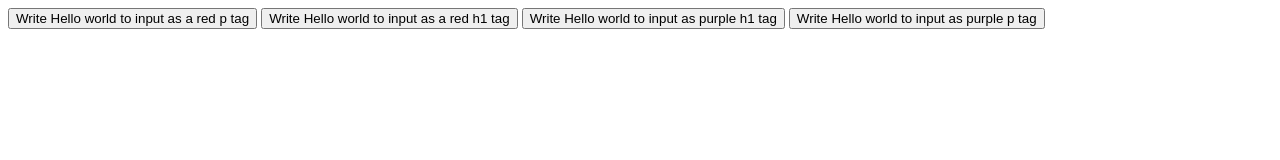
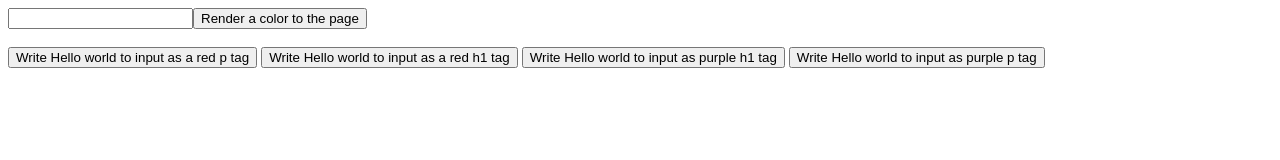
Before and after one commit to cawilson1/cohort5-meet, a plain HTML site: page playground.html in a window 1280 px wide. Drawn offline with Linux system fonts and the light colour scheme.

```diff
--- a/playground.html
+++ b/playground.html
@@ -7,6 +7,9 @@
     <title>Test Rendering to DOM</title>
   </head>
   <body>
+    <input id="colorInput" /><button onclick="pickColor()">
+      Render a color to the page</button
+    ><br /><br />
     <button onclick="updateInput('Hello World', 'p', 'red')">
       Write Hello world to input as a red p tag
     </button>
@@ -26,6 +29,12 @@
             <${tag} class="${className}">${message}</${tag}>
         `;
       }
+
+      function pickColor() {
+        let color = document.getElementById("colorInput").value;
+        updateInput("YOU PICKED THIS COLOR!", "h1", color);
+        console.log(color);
+      }
     </script>
     <style>
       .purple {
```
